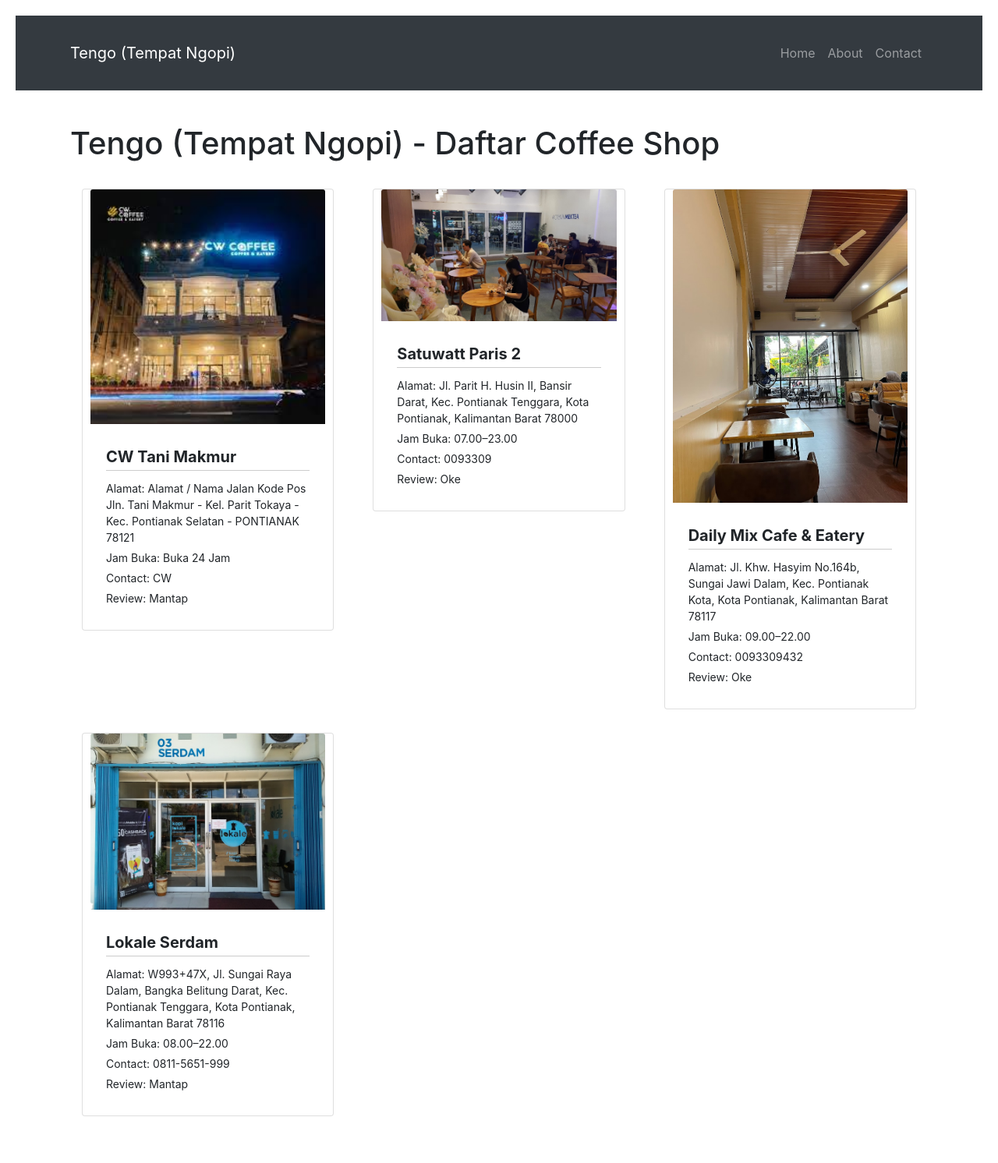
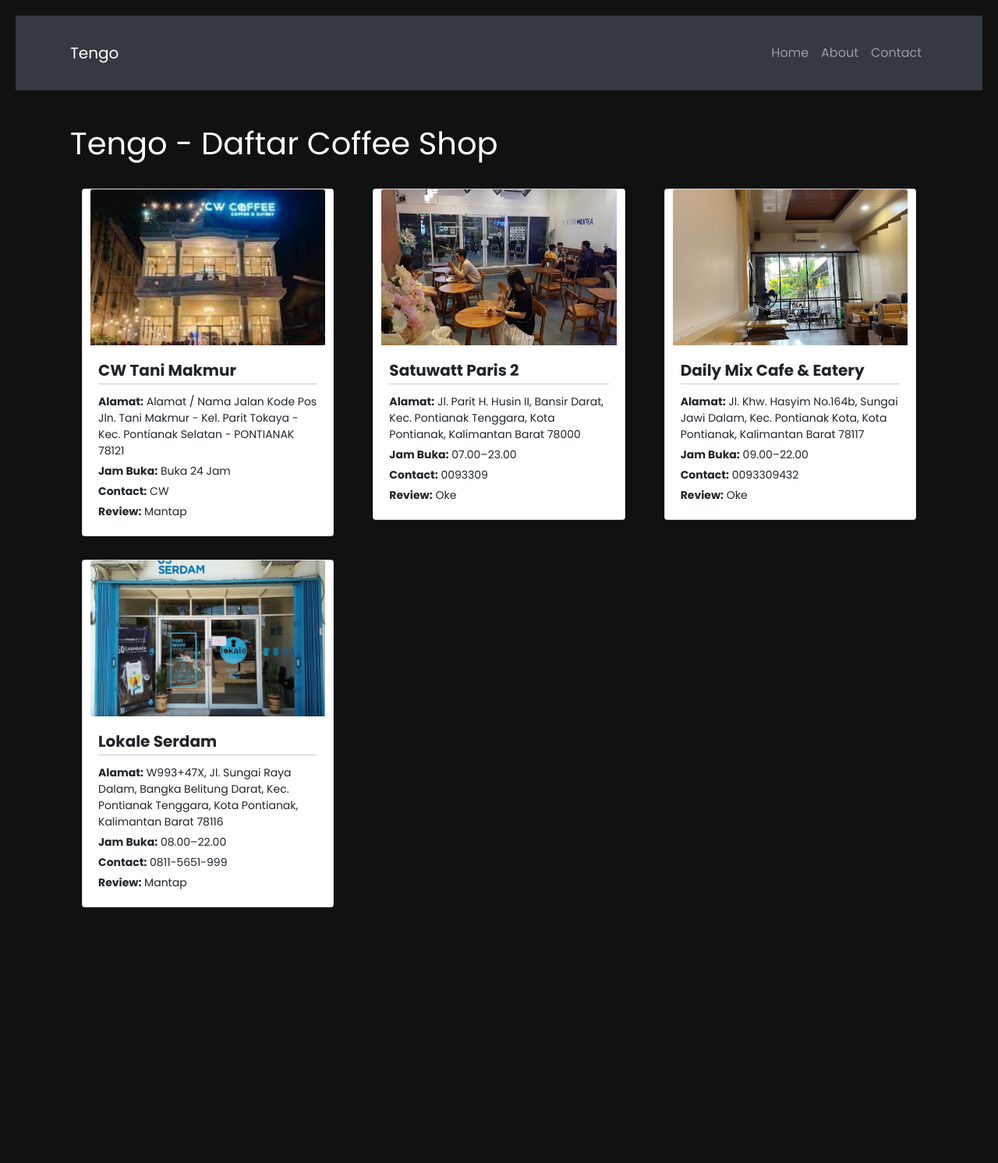
Before and after one commit to AgusPribadi/Tengo, a Django app: page /home/ in a window 1280 px wide. Shown: the whole page at 78% size. After the commit the page ends 1164 px from the top, so only its background shows below. Run offline with Django 4.2, Linux system fonts and the light colour scheme; data comes from the database, SQL or seed files in the repository; both versions use the stored data as it was after the commit; some libraries are stand-ins or nearby versions.

Commit message:
paling baruuu

```diff
--- a/aplikasi_tengo/static/css/home.css
+++ b/aplikasi_tengo/static/css/home.css
@@ -1,14 +1,24 @@
+body {
+    background-color: #ff0000; /* Kode warna merah (#ff0000) */
+}
 /* aplikasi_tengo/static/css/home.css */
 
 /* Mengatur margin untuk mengisi ruang di dalam card */
 .coffee-card {
     margin: 10px;
+    margin-bottom: 20px;
+}
+
+/* Mengatur teks pada card */
+.coffee-card .card-body {
+    padding: 10px;
 }
 
 /* Mengatur lebar gambar pada card agar tidak terlalu besar */
 .coffee-card .card-img-top {
     max-width: 100%;
-    height: auto;
+    height: 200px; /* Ubah nilai tinggi gambar sesuai kebutuhan */
+    object-fit: cover; /* Menyesuaikan gambar agar sesuai dengan ukuran kontainer */
 }
 
 /* Mengatur ukuran dan jarak pada judul coffee shop */
@@ -16,6 +26,8 @@
     font-size: 20px;
     font-weight: bold;
     margin-top: 10px;
+    border-bottom: 1px solid #ccc; /* Membuat garis bawah pada judul */
+    padding-bottom: 5px;
 }
 
 /* Mengatur style untuk informasi di dalam card */
@@ -27,12 +39,6 @@
 /* Mengatur style untuk ulasan di dalam card */
 .coffee-card .card-text:last-child {
     margin-bottom: 10px;
-}
-
-/* Membuat garis bawah pada judul coffee shop */
-.coffee-card .card-title {
-    border-bottom: 1px solid #ccc;
-    padding-bottom: 5px;
 }
 
 /* Mengatur tinggi card agar tinggi seluruhnya sama */
--- a/aplikasi_tengo/templates/home.html
+++ b/aplikasi_tengo/templates/home.html
@@ -1,41 +1,111 @@
-{% load static %}
-
 <!DOCTYPE html>
 <html lang="en">
     <head>
         <meta charset="UTF-8" />
         <meta name="viewport" content="width=device-width, initial-scale=1.0" />
-        <title>Tengo (Tempat Ngopi) - Daftar Coffee Shop</title>
+        <title>Tengo | Tempat Ngopi</title>
         <!-- Link ke Bootstrap CSS -->
         <link rel="stylesheet" href="https://stackpath.bootstrapcdn.com/bootstrap/4.5.2/css/bootstrap.min.css" />
-        <link rel="stylesheet" href="{% static 'css/home.css' %}" />
+        <!-- Link ke Google Fonts -->
+        <link rel="preconnect" href="https://fonts.gstatic.com" />
+        <link href="https://fonts.googleapis.com/css2?family=Poppins:wght@400;700&display=swap" rel="stylesheet" />
         <!-- Style khusus untuk mengatur tampilan halaman -->
         <style>
             body {
                 padding: 20px;
+                font-family: "Poppins", sans-serif;
+                background-color: #111;
             }
+
+            h1 {
+                color: white;
+            }
+
+            /* Mengatur jarak antara teks pada card */
+            .coffee-card .card-body p {
+                margin-bottom: 5px;
+            }
+
+            /* Mengatur margin untuk mengisi ruang di dalam card */
             .coffee-card {
+                margin: 10px;
                 margin-bottom: 20px;
+            }
+
+            /* Mengatur teks pada card */
+            .coffee-card .card-body {
+                padding: 10px;
+            }
+
+            /* Mengatur lebar gambar pada card agar tidak terlalu besar */
+            .coffee-card .card-img-top {
+                max-width: 100%;
+                height: 200px; /* Ubah nilai tinggi gambar sesuai kebutuhan */
+                object-fit: cover; /* Menyesuaikan gambar agar sesuai dengan ukuran kontainer */
+            }
+
+            /* Mengatur ukuran dan jarak pada judul coffee shop */
+            .coffee-card .card-title {
+                font-size: 20px;
+                font-weight: bold;
+                margin-top: 10px;
+                border-bottom: 1px solid #ccc; /* Membuat garis bawah pada judul */
+                padding-bottom: 5px;
+            }
+
+            /* Mengatur style untuk informasi di dalam card */
+            .coffee-card .card-text {
+                font-size: 14px;
+                margin-bottom: 5px;
+            }
+
+            /* Mengatur style untuk ulasan di dalam card */
+            .coffee-card .card-text:last-child {
+                margin-bottom: 10px;
+            }
+
+            /* Mengatur tinggi card agar tinggi seluruhnya sama */
+            .coffee-card .card {
+                height: 100%;
+                cursor: pointer; /* Menampilkan kursor tangan (pointer) saat mengarahkan ke card */
+            }
+
+            /* Mengatur tampilan container agar rapi */
+            .container {
+                padding: 20px;
+            }
+
+            /* Mengatur jarak antar card pada tampilan desktop */
+            @media (min-width: 992px) {
+                .row {
+                    margin-left: -10px;
+                    margin-right: -10px;
+                }
+                .coffee-card {
+                    padding: 0 10px;
+                }
             }
         </style>
     </head>
     <body>
         {% include 'navbar.html' %}
         <div class="container">
-            <h1 class="my-4">Tengo (Tempat Ngopi) - Daftar Coffee Shop</h1>
+            <h1 class="my-4">Tengo - Daftar Coffee Shop</h1>
             <form method="POST" enctype="multipart/form-data">
                 <!-- Tambahkan enctype di sini -->
                 <div class="row">
                     {% for coffee_shop in coffee_shops %}
                     <div class="col-md-4">
                         <div class="card coffee-card">
-                            <img src="{{ coffee_shop.gallery.url }}" class="card-img-top" alt="{{ coffee_shop.nama }}" />
+                            <a href="{% url 'detail_coffeeshop' coffee_shop.id %}">
+                                <img src="{{ coffee_shop.gallery.url }}" class="card-img-top" alt="{{ coffee_shop.nama }}" />
+                            </a>
                             <div class="card-body">
                                 <h5 class="card-title">{{ coffee_shop.nama }}</h5>
-                                <p class="card-text">Alamat: {{ coffee_shop.alamat }}</p>
-                                <p class="card-text">Jam Buka: {{ coffee_shop.jam_buka }}</p>
-                                <p class="card-text">Contact: {{ coffee_shop.contact }}</p>
-                                <p class="card-text">Review: {{ coffee_shop.review }}</p>
+                                <p class="card-text"><strong>Alamat:</strong> {{ coffee_shop.alamat }}</p>
+                                <p class="card-text"><strong>Jam Buka:</strong> {{ coffee_shop.jam_buka }}</p>
+                                <p class="card-text"><strong>Contact:</strong> {{ coffee_shop.contact }}</p>
+                                <p class="card-text"><strong>Review:</strong> {{ coffee_shop.review }}</p>
                             </div>
                         </div>
                     </div>
--- a/aplikasi_tengo/templates/index.html
+++ b/aplikasi_tengo/templates/index.html
@@ -95,7 +95,7 @@
         </section>
         <footer class="py-4 bg-dark text-white text-center">
             <div class="container">
-                <p>&copy; 2023 Tengo (Tempat Ngopi) - Dibuat oleh [Nama Anda]</p>
+                <p>&copy; 2023 Tengo - Powered by PT. Maspix Technology</p>
             </div>
         </footer>
 
--- a/aplikasi_tengo/templates/navbar.html
+++ b/aplikasi_tengo/templates/navbar.html
@@ -4,7 +4,7 @@
     <div class="container">
         <a class="navbar-brand" href="{% url 'home' %}">
             <!-- <img src="{% static 'img/logo.png' %}" alt="Logo" width="40" height="40" /> -->
-            Tengo (Tempat Ngopi)
+            Tengo
         </a>
         <button class="navbar-toggler" type="button" data-toggle="collapse" data-target="#navbarNav" aria-controls="navbarNav" aria-expanded="false" aria-label="Toggle navigation">
             <span class="navbar-toggler-icon"></span>
--- a/aplikasi_tengo/urls.py
+++ b/aplikasi_tengo/urls.py
@@ -5,4 +5,5 @@ from . import views
 urlpatterns = [
     path('', views.index, name='index'),
     path('home/', views.home, name='home'),
+    path('detail/<int:coffee_shop_id>/', views.detail_coffeeshop, name='detail_coffeeshop'),
 ]
--- a/aplikasi_tengo/views.py
+++ b/aplikasi_tengo/views.py
@@ -1,4 +1,4 @@
-from django.shortcuts import render
+from django.shortcuts import render, get_object_or_404
 from .models import CoffeeShop
 
 def index(request):
@@ -7,3 +7,7 @@ def index(request):
 def home(request):
     coffee_shops = CoffeeShop.objects.all()
     return render(request, 'home.html', {'coffee_shops': coffee_shops})
+
+def detail_coffeeshop(request, coffee_shop_id):
+    coffee_shop = get_object_or_404(CoffeeShop, pk=coffee_shop_id)
+    return render(request, 'detail_coffeeshop.html', {'coffee_shop': coffee_shop})
```
Also changed, not shown: aplikasi_tengo/templates/detail_coffeeshop.html (added, +40 -0 lines), db.sqlite3.
